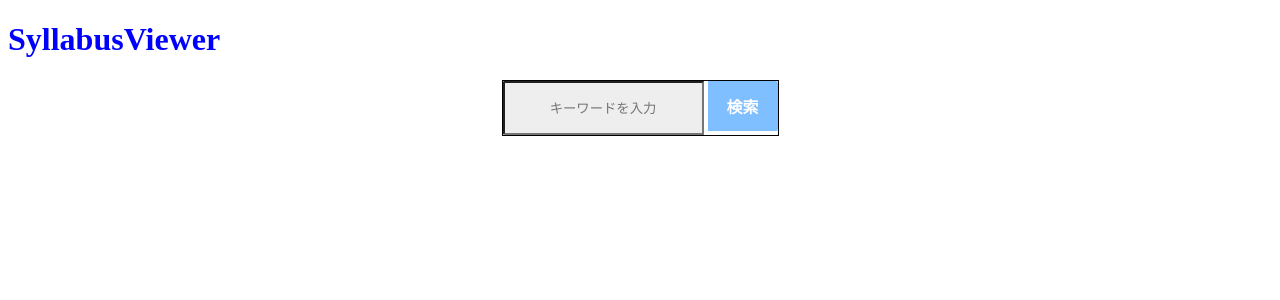
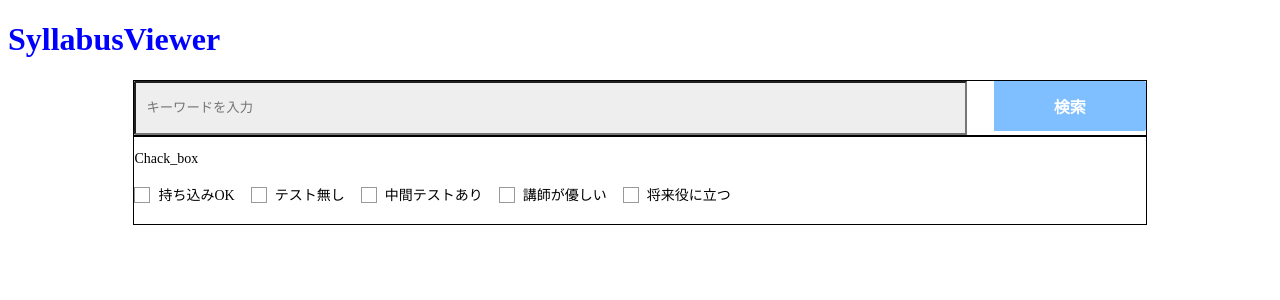
Before and after one commit to ryosism/hackU_Chubu, a Flask app: page / in a window 1280 px wide. Shown: the top 300 px of the page. Run offline with Flask 2, Linux system fonts and the light colour scheme.

Commit message:
絞り込みボタン設置

```diff
--- a/SyllabusViewer/root/static/top.css
+++ b/SyllabusViewer/root/static/top.css
@@ -2,14 +2,17 @@ h1 {
   color: blue;
 }
 /*フォーム全体*/
-.container {
+.container1 {
     width: 100%;
+    height: 20%;
     display: flex;
     justify-content: center;
     align-items: center;
 }
 
 .searchbox{
+      width: 80%;
+      height: 20%;
       border: 1px solid #000;
 }
 
@@ -21,15 +24,17 @@ h1 {
 
 #form1{
   /*position:relative;/*フォームの相対位置*/
-  max-width:540px;/*フォームのサイズ*/
+  max-width:1024px;/*フォームのサイズ*/
 }
 /*検索ボックス*/
 #sbox{
+  float: left;
+  text-align: left;
   /*position:absolute;/*フォームの絶対位置*/
   left:0;
   top:0;
-  text-align: center;/*中央ぞろえ*/
   outline:0;/*クリック時の青い枠線消す*/
+  width: 80%;
   height:50px;/*検索ボックスの高さ*/
   padding:0 10px;/*テキスト位置調整*/
   border-radius:2px 0 0 2px;/*検索ボックスの角を丸める*/
@@ -37,11 +42,11 @@ h1 {
 }
 /*検索ボタン*/
 #sbtn{
+  float: right;
   padding: 0;
-  width:70px;/*検索ボタンの横幅*/
+  width:15%;/*検索ボタンの横幅*/
   height:50px;/*検索ボタンの縦幅*/
-  /* position:absolute;/*検索ボタンの絶対位置*/
-  left:540px;/*検索ボタンの位置調整*/
+  left:1024px;/*検索ボタンの位置調整*/
   top:0;
   border-radius:0 2px 2px 0;/*検索ボタンの角を丸める*/
   background:#7fbfff;/*検索ボタンの背景カラー*/
@@ -54,3 +59,71 @@ h1 {
 #sbtn:hover{
 color:#666;/*検索ボタンマウスオーバー時のフォントカラー*/
 }
+/*チェックボタン（絞り込み）*/
+.container2 {
+    width: 100%;
+    height: 80%;
+    display: flex;
+    justify-content: center;
+    align-items: center;
+}
+
+.selection{
+      width: 80%;
+      height: 60%;
+      border: 1px solid #000;
+}
+
+.msr_chack_05 {
+  padding-bottom: 20px;
+}
+.msr_chack_05 p {
+  font-size: 14px;
+  padding-bottom: 5px;
+}
+.msr_chack_05 input[type=checkbox] {
+  display: none;
+  margin: 0;
+}
+.msr_chack_05 input[type=checkbox] + label {
+  cursor: pointer;
+  display: inline-block;
+  font-size: 14px;
+  line-height: 1.5px;
+  margin-right: 12px;
+  padding: 0 0 0 24px;
+  position: relative;
+}
+.msr_chack_05 input[type=checkbox] + label::before {
+  border: 1px solid #999999;
+  box-sizing: border-box;
+  -moz-box-sizing: border-box;
+  -webkit-box-sizing: border-box;
+  content: "";
+  display: block;
+  margin-top: -9px;
+  position: absolute;
+  left: 0;
+  top: 50%;
+  height: 16px;
+  width: 16px;
+}
+.msr_chack_05 input[type=checkbox]:checked + label::after {
+  box-sizing: border-box;
+  -moz-box-sizing: border-box;
+  -webkit-box-sizing: border-box;
+  content: "";
+  display: block;
+  position: absolute;
+  top: 50%;
+}
+.msr_chack_05 input[type=checkbox]:checked + label::after {
+  border-bottom: 1px solid #333333;
+  border-left: 1px solid #333333;
+  left: 3px;
+  margin-top: -6px;
+  transform: rotate(-45deg);
+  -webkit-transform: rotate(-45deg);
+  height: 6px;
+  width: 10px;
+}
--- a/SyllabusViewer/root/templates/top.html
+++ b/SyllabusViewer/root/templates/top.html
@@ -5,7 +5,7 @@
   </head>
   <body>
     <h1>SyllabusViewer</h1>
-    <div class="container">
+    <div class="container1">
       <div class="searchbox">
       <form id="form1" action="http://157.110.46.120">
         <input id="sbox" name="s" type="text" placeholder="キーワードを入力" />
@@ -13,5 +13,22 @@
       </form>
       </div>
     </div>
+    <div class="container1">
+      <div class="selection">
+        <div class="msr_chack_05">
+          <p>Chack_box</p>
+          <input type="checkbox" name="msr_05_chack01" id="msr_05_chack01" />
+          <label for="msr_05_chack01">持ち込みOK</label>
+          <input type="checkbox" name="msr_05_chack01" id="msr_05_chack02" />
+          <label for="msr_05_chack02">テスト無し</label>
+          <input type="checkbox" name="msr_05_chack01" id="msr_05_chack03" />
+          <label for="msr_05_chack03">中間テストあり</label>
+          <input type="checkbox" name="msr_05_chack01" id="msr_05_chack04" />
+          <label for="msr_05_chack04">講師が優しい</label>
+          <input type="checkbox" name="msr_05_chack01" id="msr_05_chack05" />
+          <label for="msr_05_chack05">将来役に立つ</label>
+        </div>
+      </div>
+    </div>
   </body>
 </html>
```
